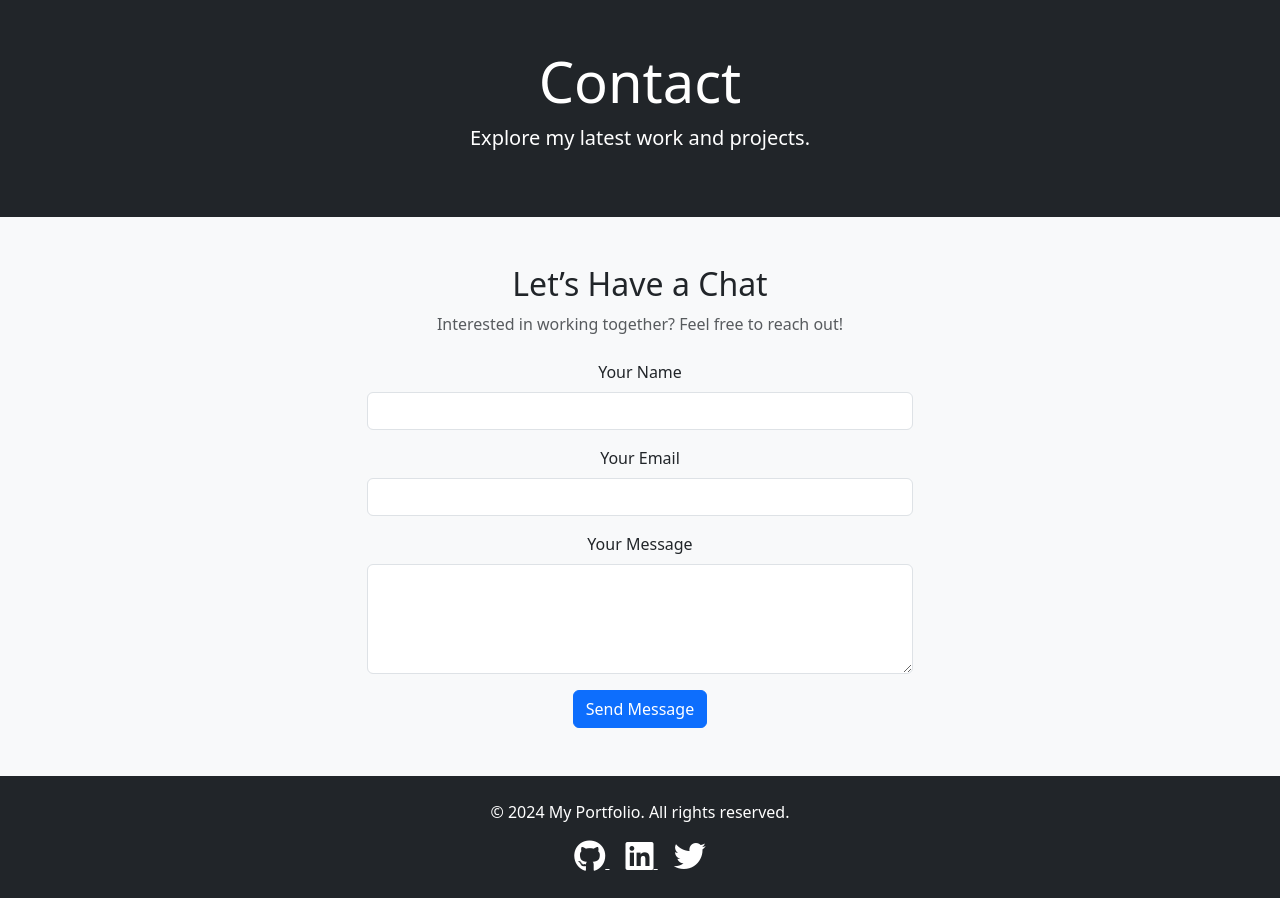
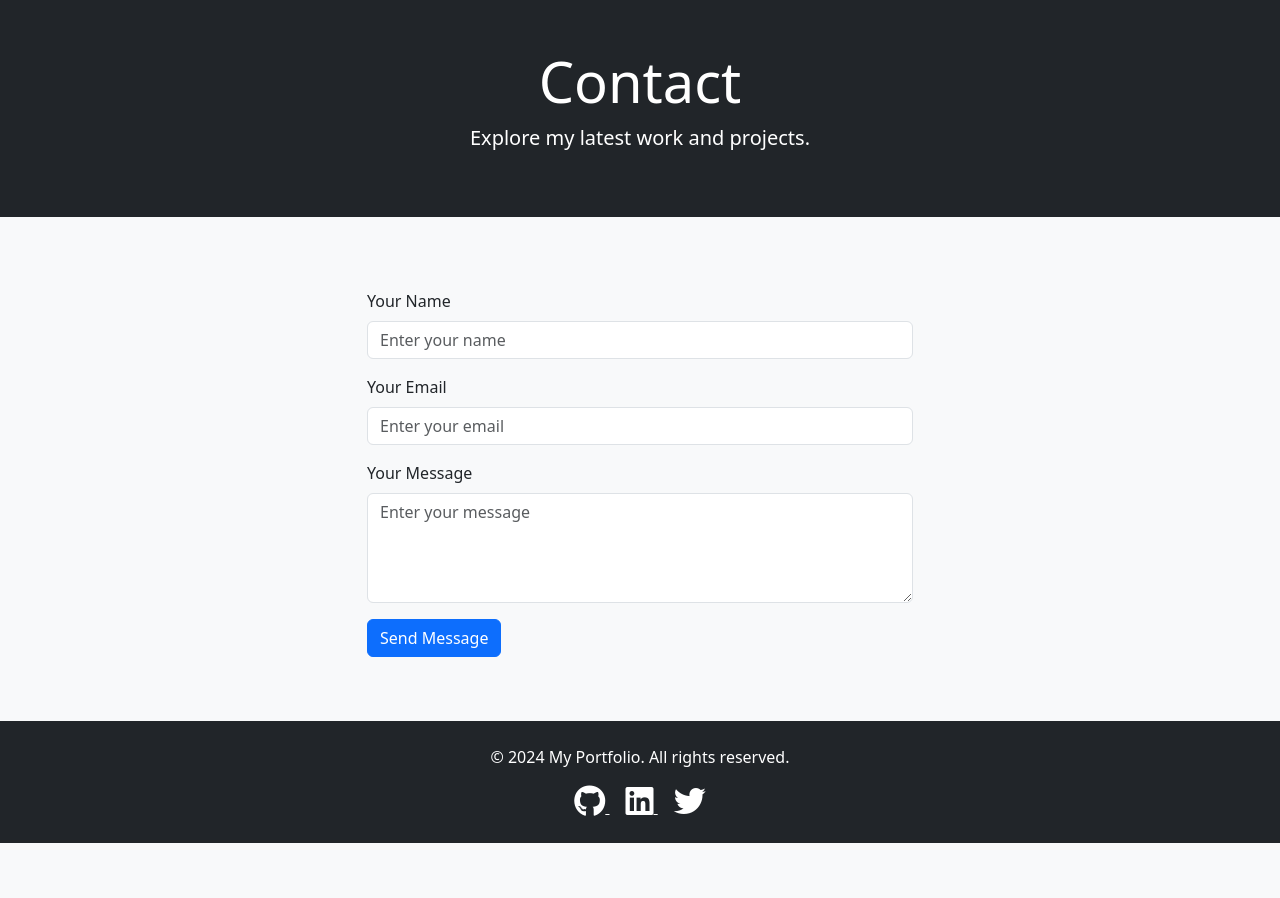
Before and after one commit to Titus210/dev-portfolio, a Django app: page /contact/ in a window 1280 px wide. Shown: the part 56-954 px from the top of the page. After the commit the page ends 899 px from the top, so only its background shows below. Run offline with Django 5.2, Linux system fonts and the light colour scheme.

Commit message:
Created data submission to contact  form and database configurations to see data submitted

```diff
--- /dev/null
+++ b/core/static/js/contact.js
@@ -0,0 +1,64 @@
+// Utility function for email validation
+function isValidEmail(email) {
+    const regex = /^[^\s@]+@[^\s@]+\.[^\s@]+$/;
+    return regex.test(email);
+  }
+
+  // Form submission handler
+  document.getElementById("contact-form").addEventListener("submit", async function (e) {
+    e.preventDefault();
+
+    // Get form values
+    const name = document.getElementById("name").value.trim();
+    const email = document.getElementById("email").value.trim();
+    const message = document.getElementById("message").value.trim();
+
+    // Reset error messages
+    document.getElementById("name-error").classList.add("d-none");
+    document.getElementById("email-error").classList.add("d-none");
+    document.getElementById("message-error").classList.add("d-none");
+    document.getElementById("form-status").innerHTML = "";
+
+    // Validate form inputs
+    let hasError = false;
+
+    if (!name) {
+      document.getElementById("name-error").classList.remove("d-none");
+      hasError = true;
+    }
+
+    if (!isValidEmail(email)) {
+      document.getElementById("email-error").classList.remove("d-none");
+      hasError = true;
+    }
+
+    if (!message) {
+      document.getElementById("message-error").classList.remove("d-none");
+      hasError = true;
+    }
+
+    if (hasError) return;
+
+    // Submit form data to backend endpoint
+    try {
+      const response = await fetch("http://127.0.0.1:8000/submit-message/", {
+        method: "POST",
+        headers: {
+          "Content-Type": "application/json",
+        },
+        body: JSON.stringify({ name, email, message }),
+      });
+
+      if (response.ok) {
+        document.getElementById("form-status").innerHTML =
+          '<div class="text-success">Message sent successfully!</div>';
+        document.getElementById("contact-form").reset();
+      } else {
+        document.getElementById("form-status").innerHTML =
+          '<div class="text-danger">Failed to send message. Please try again later.</div>';
+      }
+    } catch (error) {
+      document.getElementById("form-status").innerHTML =
+        '<div class="text-danger">An error occurred. Please try again later.</div>';
+    }
+  });
--- /dev/null
+++ b/core/templates/components/contact.html
@@ -0,0 +1,22 @@
+<div id="contact-form-container">
+    <form id="contact-form" class="mt-4">
+      <div class="mb-3">
+        <label for="name" class="form-label">Your Name</label>
+        <input type="text" class="form-control" id="name" placeholder="Enter your name" required>
+        <small id="name-error" class="text-danger d-none">Name is required.</small>
+      </div>
+      <div class="mb-3">
+        <label for="email" class="form-label">Your Email</label>
+        <input type="email" class="form-control" id="email" placeholder="Enter your email" required>
+        <small id="email-error" class="text-danger d-none">Invalid email format.</small>
+      </div>
+      <div class="mb-3">
+        <label for="message" class="form-label">Your Message</label>
+        <textarea class="form-control" id="message" rows="4" placeholder="Enter your message" required></textarea>
+        <small id="message-error" class="text-danger d-none">Message cannot be empty.</small>
+      </div>
+      <button type="submit" class="btn btn-primary">Send Message</button>
+      <div id="form-status" class="mt-3"></div>
+    </form>
+  </div>
+  <script src="../../static/js/contact.js"></script>
--- a/core/templates/contact.html
+++ b/core/templates/contact.html
@@ -1,9 +1,7 @@
 {% extends 'base.html' %}
-
 {% block title %}Contact{% endblock %}
 
 {% block content %}
- <!-- Hero Section -->
 <section class="py-5 text-center bg-dark text-white">
   <div class="container">
     <h1 class="display-4">Contact</h1>
@@ -11,32 +9,13 @@
   </div>
 </section>
 
-
-<!-- Contact Section -->
 <section class="py-5 bg-light">
   <div class="container">
     <div class="row justify-content-center">
-            <div class="col-md-8 col-lg-6 text-center">
-                <h2>Let’s Have a Chat</h2>
-                <p class="text-muted">Interested in working together? Feel free to reach out!</p>
-                <form class="mt-4">
-                    <div class="mb-3">
-                        <label for="name" class="form-label">Your Name</label>
-                        <input type="text" class="form-control" id="name" required>
-                    </div>
-                    <div class="mb-3">
-                        <label for="email" class="form-label">Your Email</label>
-                        <input type="email" class="form-control" id="email" required>
-                    </div>
-                    <div class="mb-3">
-                        <label for="message" class="form-label">Your Message</label>
-                        <textarea class="form-control" id="message" rows="4" required></textarea>
-                    </div>
-                    <button type="submit" class="btn btn-primary">Send Message</button>
-                </form>
+      <div class="col-md-8 col-lg-6">
+        {% include "components/contact.html" %}
       </div>
     </div>
   </div>
 </section>
-
 {% endblock %}
```
Lines whose indentation alone changed are shown as unchanged.
